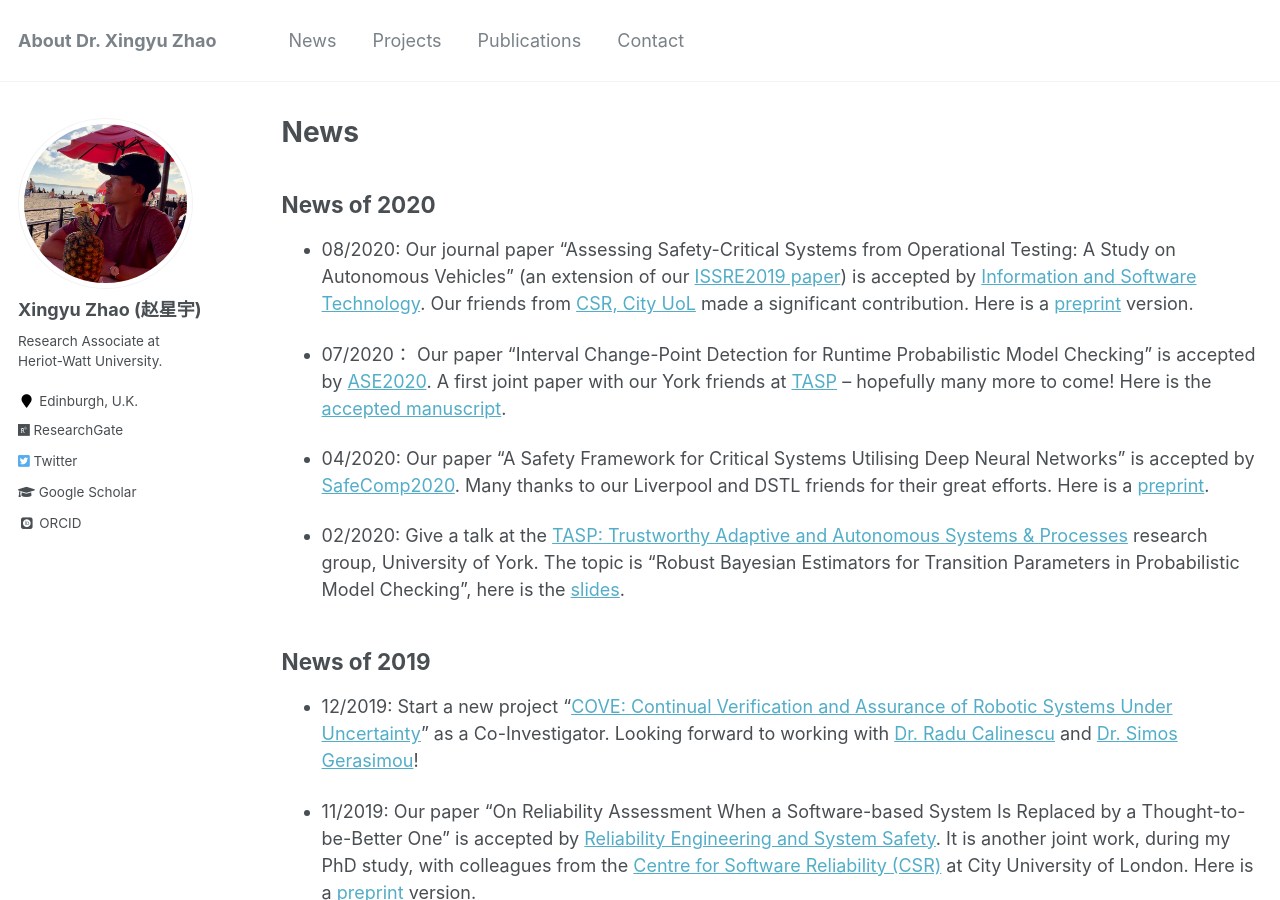
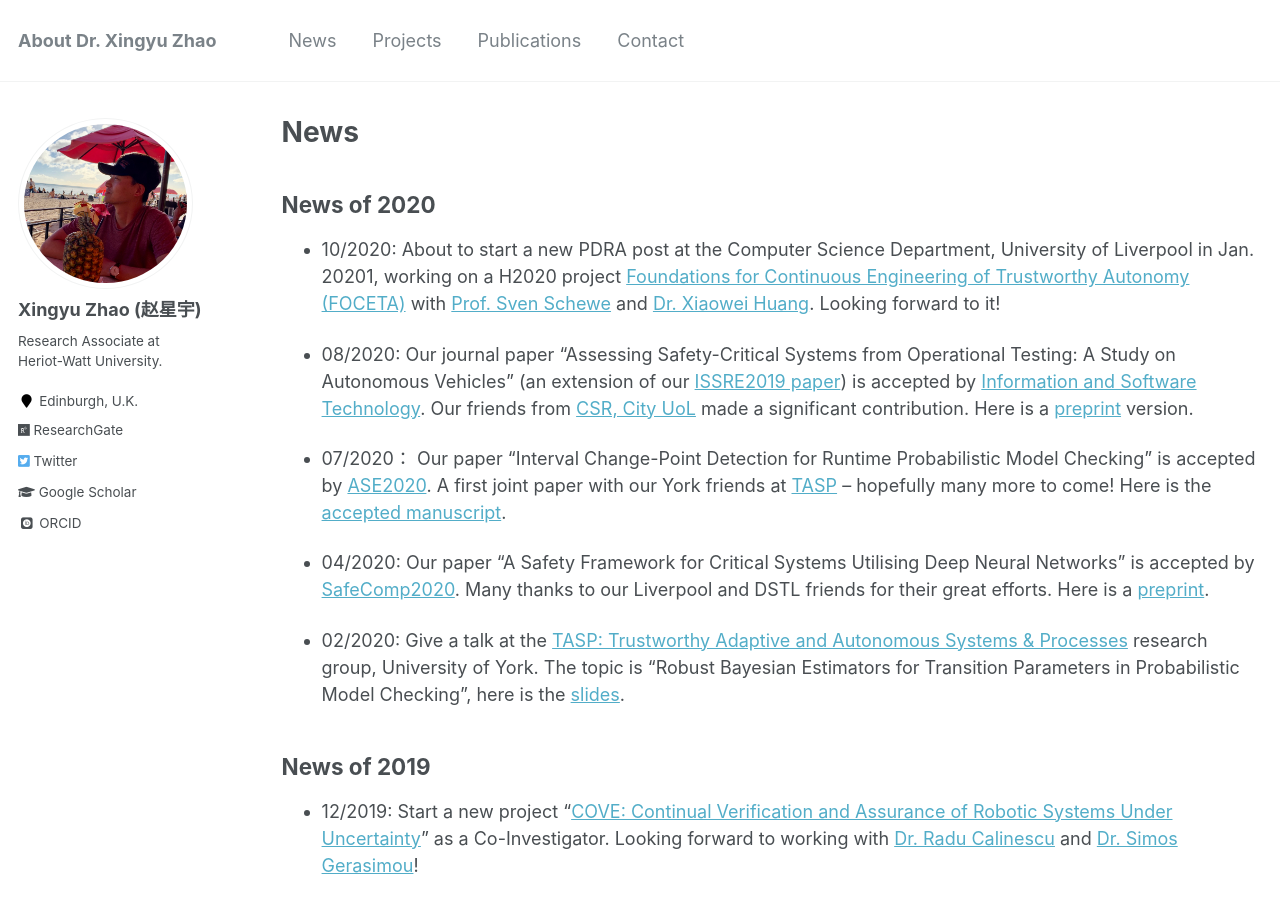
Before and after one commit to x-y-zhao/x-y-zhao.github.io, a Jekyll site: the page built from _pages/news.md, in a window 1280 px wide and 900 px high. Built offline with Jekyll 4.4.1, drawn with Linux system fonts in a browser that asks for light colours; some web fonts are replaced.

Commit message:
Update news.md

```diff
--- a/_pages/news.md
+++ b/_pages/news.md
@@ -9,6 +9,8 @@ redirect_from:
 
 {% include base_path %}
 ## News of 2020
+
+* 10/2020: About to start a new PDRA post at the Computer Science Department, University of Liverpool in Jan. 20201, working on a H2020 project [Foundations for Continuous Engineering of Trustworthy Autonomy (FOCETA)](https://cordis.europa.eu/project/id/956123) with [Prof. Sven Schewe](https://cgi.csc.liv.ac.uk/~sven/) and [Dr. Xiaowei Huang](https://cgi.csc.liv.ac.uk/~xiaowei/). Looking forward to it!
 
 * 08/2020: Our journal paper "Assessing Safety-Critical Systems from Operational Testing: A Study on Autonomous Vehicles" (an extension of our [ISSRE2019 paper](https://ieeexplore.ieee.org/document/8987509)) is accepted by [Information and Software Technology](https://www.journals.elsevier.com/information-and-software-technology). Our friends from [CSR, City UoL](https://www.city.ac.uk/about/schools/mathematics-computer-science-engineering/research/centre-for-software-reliability) made a significant contribution. Here is a [preprint](https://x-y-zhao.github.io/files/IST_ISSRE2019_Extension.pdf) version.
 
```
